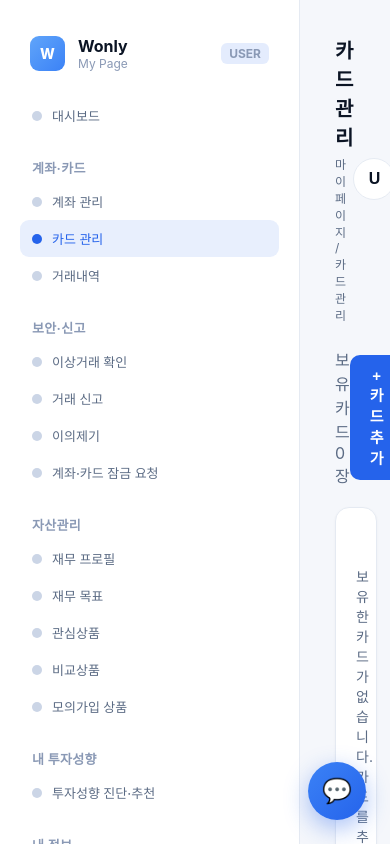
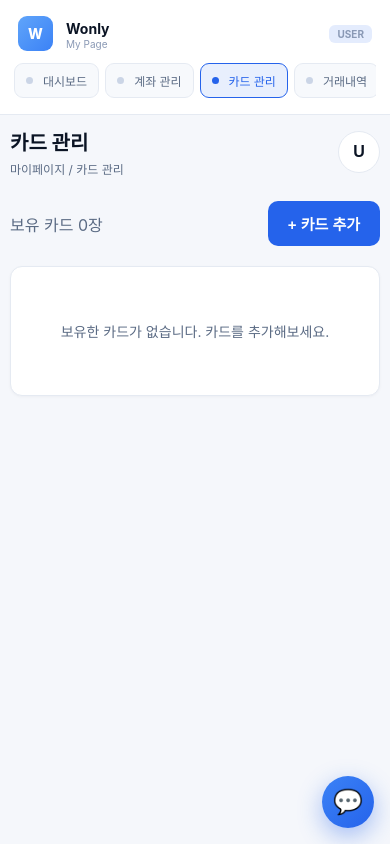
Before and after one commit to huijinkim0110/fds_radar_front, a React (Vite) app: page /mypage/cards in a window 390 px wide. Shown: the top 844 px of the page. Built offline with nearby package versions, Linux system fonts and the light colour scheme.

Commit message:
화면 짤림 수정

```diff
--- a/src/components/mypage/Dashboard.jsx
+++ b/src/components/mypage/Dashboard.jsx
@@ -14,8 +14,6 @@ import AdminDashboard from "../admin/AdminMyPage.jsx";
 import TopBar from "../TopBar.jsx";
 import KpiCard from "../KpiCard.jsx";
 import Panel from "../Panel.jsx";
-
-const userId = 1;
 
 const RISK_TENDENCY_LABELS = {
   STABLE: "안정형",
@@ -58,23 +56,36 @@ function AccountCarousel({ accounts, onNavigate, onAdd }) {
           marginBottom: 14, cursor: "pointer", color: "var(--muted)", fontSize: 16
         }} onClick={onAdd}>+ 계좌 추가</div>
       )}
-      <div style={{ display: "flex", gap: 6, overflowX: "auto" }}>
+
+      {/* 방식 2: 한 줄 고정 + 자연스러운 가로 스크롤 영역 */}
+      <div style={{
+        display: "flex",
+        gap: 6,
+        width: "100%",
+        overflowX: "auto",
+        whiteSpace: "nowrap",
+        paddingBottom: 4,
+        scrollbarWidth: "none",
+        msOverflowStyle: "none"
+      }}>
         {accounts.map((a, i) => (
           <div key={a.id} onClick={() => setCurrent(i)} style={{
-            minWidth: 80, padding: "8px 10px", borderRadius: 10, cursor: "pointer",
+            flex: "0 0 90px",
+            padding: "8px 10px", borderRadius: 10, cursor: "pointer",
             background: i === current ? ACCOUNT_COLORS[i % ACCOUNT_COLORS.length] : "var(--panel2)",
             border: `0.5px solid ${i === current ? "transparent" : "var(--line)"}`,
-            transition: "all 0.2s", flexShrink: 0
+            transition: "all 0.2s"
           }}>
-            <div style={{ fontSize: 15, color: i === current ? "rgba(30,30,60,0.7)" : "var(--muted)", marginBottom: 2 }}>{a.accountNumber}</div>
+            <div style={{ fontSize: 12, color: i === current ? "rgba(30,30,60,0.7)" : "var(--muted)", marginBottom: 2, overflow: "hidden", textOverflow: "ellipsis", whiteSpace: "nowrap" }}>{a.accountNumber}</div>
             <div style={{ fontSize: 13, fontWeight: 600, color: i === current ? "rgba(30,30,60,0.7)" : "var(--ink)", overflow: "hidden", textOverflow: "ellipsis", whiteSpace: "nowrap" }}>{a.accountName || "계좌"}</div>
           </div>
         ))}
         <div onClick={onAdd} style={{
-          minWidth: 60, padding: "8px 10px", borderRadius: 10, cursor: "pointer",
+          flex: "0 0 40px",
+          padding: "8px 0", borderRadius: 10, cursor: "pointer",
           background: "var(--panel2)", border: "1.5px dashed var(--line)",
           display: "flex", alignItems: "center", justifyContent: "center",
-          flexShrink: 0, color: "var(--muted)", fontSize: 18, fontWeight: 300
+          color: "var(--muted)", fontSize: 18, fontWeight: 300
         }}>+</div>
       </div>
     </div>
@@ -107,15 +118,27 @@ function CardCarousel({ cards, onNavigate, onAdd }) {
           marginBottom: 12, cursor: "pointer", color: "var(--muted)", fontSize: 16
         }} onClick={onAdd}>+ 카드 추가</div>
       )}
-      <div style={{ display: "flex", gap: 6, overflowX: "auto" }}>
+
+      {/* 방식 2: 한 줄 고정 + 자연스러운 가로 스크롤 영역 */}
+      <div style={{
+        display: "flex",
+        gap: 6,
+        width: "100%",
+        overflowX: "auto",
+        whiteSpace: "nowrap",
+        paddingBottom: 4,
+        scrollbarWidth: "none",
+        msOverflowStyle: "none"
+      }}>
         {cards.map((c, i) => (
           <div key={c.id} onClick={() => setCurrent(i)} style={{
-            minWidth: 80, padding: "8px 10px", borderRadius: 10, cursor: "pointer",
+            flex: "0 0 90px",
+            padding: "8px 10px", borderRadius: 10, cursor: "pointer",
             background: i === current ? CARD_COLORS[i % CARD_COLORS.length] : "var(--panel2)",
             border: `0.5px solid ${i === current ? "transparent" : "var(--line)"}`,
-            transition: "all 0.2s", flexShrink: 0
+            transition: "all 0.2s"
           }}>
-            <div style={{ fontSize: 15, color: i === current ? "rgba(30,30,60,0.7)" : "var(--muted)", marginBottom: 2 }}>
+            <div style={{ fontSize: 12, color: i === current ? "rgba(30,30,60,0.7)" : "var(--muted)", marginBottom: 2, overflow: "hidden", textOverflow: "ellipsis", whiteSpace: "nowrap" }}>
               {c.cardType === "CREDIT" ? "신용" : "체크"}
             </div>
             <div style={{ fontSize: 13, fontWeight: 600, color: i === current ? "rgba(30,30,60,0.7)" : "var(--ink)", overflow: "hidden", textOverflow: "ellipsis", whiteSpace: "nowrap" }}>
@@ -124,10 +147,11 @@ function CardCarousel({ cards, onNavigate, onAdd }) {
           </div>
         ))}
         <div onClick={onAdd} style={{
-          minWidth: 60, padding: "8px 10px", borderRadius: 10, cursor: "pointer",
+          flex: "0 0 40px",
+          padding: "8px 0", borderRadius: 10, cursor: "pointer",
           background: "var(--panel2)", border: "1.5px dashed var(--line)",
           display: "flex", alignItems: "center", justifyContent: "center",
-          flexShrink: 0, color: "var(--muted)", fontSize: 18, fontWeight: 300
+          color: "var(--muted)", fontSize: 18, fontWeight: 300
         }}>+</div>
       </div>
     </div>
@@ -157,20 +181,21 @@ export default function Dashboard() {
   }, [userId]);
 
   useEffect(() => {
+    if (!userId) return;
     getFavorites(userId).then((list) => setFavoriteCount(list.length)).catch(() => {});
     getPortfolio(userId).then((list) => setSubscriptions(list)).catch(() => {});
     getGoals(userId).then(setGoals).catch(() => {});
     hasDiagnosisHistory(userId).then(setHasDiagnosis).catch(() => {});
     hasFinancialProfile(userId).then(setHasFinProfile).catch(() => {});
-  }, []);
+  }, [userId]);
 
   useEffect(() => {
-    if (hasDiagnosis) getLatestProfile(userId).then(setLatestProfile).catch(() => {});
-  }, [hasDiagnosis]);
+    if (hasDiagnosis && userId) getLatestProfile(userId).then(setLatestProfile).catch(() => {});
+  }, [hasDiagnosis, userId]);
 
   useEffect(() => {
-    if (hasFinProfile) getFinancialProfile(userId).then(setFinancialProfile).catch(() => {});
-  }, [hasFinProfile]);
+    if (hasFinProfile && userId) getFinancialProfile(userId).then(setFinancialProfile).catch(() => {});
+  }, [hasFinProfile, userId]);
 
   const totalBalance = accounts.reduce((sum, a) => sum + Number(a.balance), 0);
 
--- a/src/index.css
+++ b/src/index.css
@@ -883,3 +883,255 @@ body.dark input[type="date"] {
   background: #ffe5e9 !important;
   border-color: #f4d2d8 !important;
 }
+
+
+
+/* =========================================================
+   1. Global Reset & Layout Constraints
+   ========================================================= */
+*, *::before, *::after { min-width: 0; }
+
+html, body, #root {
+  width: 100%;
+  max-width: 100%;
+  min-height: 100%;
+  overflow-x: hidden;
+}
+
+/* =========================================================
+   2. Main Layout (MyPage Base)
+   ========================================================= */
+.mp-app {
+  width: 100%;
+  min-height: 100vh;
+  grid-template-columns: clamp(210px, 22vw, 300px) minmax(0, 1fr);
+}
+
+.mp-side { width: 100%; min-width: 0; }
+
+.mp-main {
+  width: 100%;
+  min-width: 0;
+  padding: clamp(20px, 3vw, 35px) clamp(16px, 3vw, 35px);
+  overflow-x: hidden;
+}
+
+/* Top Area */
+.top, .top-l, .top-l > div, .top-r { min-width: 0; }
+.top h1 { overflow: hidden; text-overflow: ellipsis; white-space: nowrap; }
+
+/* General Panel */
+.panel {
+  width: 100%;
+  min-width: 0;
+  overflow: hidden;
+}
+
+/* =========================================================
+   3. Account / Card Section
+   ========================================================= */
+.ac-row {
+  width: 100%;
+  min-width: 0;
+  grid-template-columns: minmax(0, 1fr) minmax(0, 1fr);
+}
+.ac-row > .panel { width: 100%; min-width: 0; }
+.ac-row .panel > * { min-width: 0; }
+.ac-row [style*="overflowX"] { min-width: 0; max-width: 100%; }
+.ac-row [style*="background"] { max-width: 100%; overflow: hidden; }
+
+/* Long account/card numbers */
+.ac-row span {
+  max-width: 55%;
+  overflow: hidden;
+  text-overflow: ellipsis;
+  white-space: nowrap;
+}
+
+.ac-row [style*="padding: 32px"] { padding: clamp(20px, 3vw, 32px) !important; }
+.ac-row [style*="marginBottom: 32px"] { margin-bottom: clamp(18px, 3vw, 32px) !important; }
+
+/* =========================================================
+   4. KPIs & Finance Goals
+   ========================================================= */
+.kpis {
+  width: 100%;
+  min-width: 0;
+  grid-template-columns: repeat(4, minmax(0, 1fr));
+}
+.kpi { min-width: 0; overflow: hidden; }
+
+/* Financial Goals + Investment */
+.mp-main > div[style*="gridTemplateColumns"] { min-width: 0; }
+.mp-main > div[style*="gridTemplateColumns"] > div { min-width: 0; overflow: hidden; }
+
+/* Balance Card */
+.balance {
+  width: 100%;
+  min-width: 0;
+  padding: clamp(18px, 2.5vw, 24px);
+  overflow: hidden;
+}
+.balance > div { min-width: 0; }
+.balance .big { font-size: clamp(23px, 3vw, 30px); white-space: nowrap; }
+
+/* Notice & Stale item */
+.fitem, .fitem > div { min-width: 0; }
+.fitem .ft, .fitem .fm { overflow-wrap: anywhere; }
+
+/* =========================================================
+   5. Media Queries (Responsive)
+   ========================================================= */
+
+/* --- Tablet (<= 1200px) --- */
+@media (max-width: 1200px) {
+  .mp-app { grid-template-columns: clamp(200px, 21vw, 260px) minmax(0, 1fr); }
+  .mp-main { padding: 24px; }
+  .kpis { grid-template-columns: repeat(2, minmax(0, 1fr)); }
+  .ac-row { grid-template-columns: repeat(2, minmax(0, 1fr)); }
+  .mp-main > div[style*="gridTemplateColumns"] {
+    grid-template-columns: minmax(0, 1.4fr) minmax(260px, 1fr) !important;
+  }
+  .balance .report-btn { flex-shrink: 0; }
+}
+
+/* --- Small Tablet (<= 900px) --- */
+@media (max-width: 900px) {
+  .mp-app { grid-template-columns: 190px minmax(0, 1fr); }
+  .mp-side { padding: 22px 12px; }
+  .mp-brand { padding: 0 6px; }
+  .mp-brand b { font-size: 14px; }
+  .mp-brand span { font-size: 10px; }
+  .mp-link { font-size: 12px; padding: 8px 9px; }
+  .mp-group-label { font-size: 11px; padding-left: 9px; }
+  .mp-main { padding: 20px; }
+
+  .ac-row,
+  .mp-main > div[style*="gridTemplateColumns"] {
+    grid-template-columns: minmax(0, 1fr) !important;
+  }
+
+  .balance { align-items: flex-start; gap: 18px; }
+  .balance .report-btn { white-space: nowrap; }
+}
+
+/* --- Mobile (<= 700px) --- */
+@media (max-width: 700px) {
+  /* App Layout & Top Nav */
+  .mp-app { display: block; min-height: 100vh; }
+  .mp-side {
+    width: 100%;
+    height: auto;
+    max-height: none;
+    padding: 12px 14px;
+    border-right: none;
+    border-bottom: 1px solid var(--line);
+    overflow: visible;
+  }
+  .mp-brand { padding: 4px 4px 12px; }
+
+  /* Horizontal Scroll Nav */
+  .mp-nav {
+    display: flex;
+    flex-direction: row;
+    gap: 6px;
+    overflow-x: auto;
+    overflow-y: hidden;
+    padding-bottom: 4px;
+    scrollbar-width: none;
+    -ms-overflow-style: none;
+  }
+  .mp-nav::-webkit-scrollbar { display: none; }
+  .mp-group { display: contents; }
+  .mp-group-label { display: none; }
+  .mp-link {
+    flex: 0 0 auto;
+    padding: 8px 11px;
+    background: var(--panel2);
+    border: 1px solid var(--line);
+    white-space: nowrap;
+    font-size: 12px;
+  }
+  .mp-link.on { border-color: var(--blue); }
+  .mp-link .mp-dot { width: 7px; height: 7px; }
+
+  /* Main Area */
+  .mp-main { width: 100%; padding: 16px 12px; }
+
+  /* Top Section */
+  .top { flex-wrap: wrap; gap: 12px; margin-bottom: 16px; }
+  .top-l, .top-r { width: 100%; }
+  .top h1 { font-size: 18px; }
+
+  /* Balance */
+  .balance { flex-direction: column; align-items: stretch; padding: 18px; border-radius: 14px; }
+  .balance .big { font-size: 24px; }
+  .balance .safe { font-size: 11px; padding: 7px 10px; }
+  .report-btn { width: 100%; }
+
+  /* Grid Conversions */
+  .ac-row { grid-template-columns: minmax(0, 1fr); gap: 12px; margin-top: 12px !important; }
+  .ac-row .panel { padding: 16px; }
+  .kpis { grid-template-columns: repeat(2, minmax(0, 1fr)); gap: 10px; }
+  .kpi { padding: 14px; border-radius: 12px; }
+  .kpi .v { font-size: 20px; }
+  .kpi .d { font-size: 10px; }
+
+  .mp-main > div[style*="gridTemplateColumns"] {
+    grid-template-columns: minmax(0, 1fr) !important;
+    gap: 12px !important;
+  }
+
+  /* Panels & Inner Elements */
+  .panel { padding: 15px 16px; border-radius: 12px; }
+  .panel h3 { font-size: 14px; }
+  .ac-row [style*="padding: 32px"] { padding: 20px !important; }
+  .ac-row [style*="marginBottom: 32px"] { margin-bottom: 20px !important; }
+  .ac-row [style*="flex: 0 0 90px"] { flex-basis: 82px !important; }
+
+  /* Products & Compare Table */
+  .fp-grid, .prodfilter, .diag-grid { grid-template-columns: minmax(0, 1fr); }
+  .diag-grid .field select { width: 100%; }
+  .diag-options-wrap { grid-template-columns: repeat(2, minmax(0, 1fr)); }
+
+  .cmp-table-wrap { width: 100%; overflow-x: auto; -webkit-overflow-scrolling: touch; }
+  .cmp-table { min-width: 650px; }
+
+  /* Product Details */
+  .hpd-wrap { padding: 24px 16px 60px; }
+  .hpd-head { grid-template-columns: auto 1fr; }
+  .hpd-rate { grid-column: 1 / -1; text-align: left; }
+  .hpd-name { font-size: 21px; }
+  .hpd-summary { font-size: 13px; }
+  .hpd-cta { flex-direction: column; }
+  .hpd-cta button { width: 100%; }
+
+  /* Chatbot */
+  .cw-panel {
+    width: calc(100vw - 24px);
+    height: min(560px, calc(100vh - 24px));
+    right: 12px;
+    bottom: 12px;
+    border-radius: 16px;
+  }
+  .cw-fab { right: 16px; bottom: 16px; width: 52px; height: 52px; }
+}
+
+/* --- Extra Small Mobile (<= 430px) --- */
+@media (max-width: 430px) {
+  .mp-main { padding: 12px 10px; }
+  .kpis, .diag-options-wrap { grid-template-columns: minmax(0, 1fr); }
+  .kpi { padding: 13px 14px; }
+  .balance { padding: 16px; }
+  .balance .big { font-size: 22px; }
+  .panel { padding: 14px; }
+  .slide-card { flex-basis: 210px; }
+}
+
+/* --- Tiny Mobile (<= 360px) --- */
+@media (max-width: 360px) {
+  .mp-brand b { font-size: 13px; }
+  .mp-role { display: none; }
+  .balance .big { font-size: 20px; }
+  .kpi .v { font-size: 18px; }
+}
```
